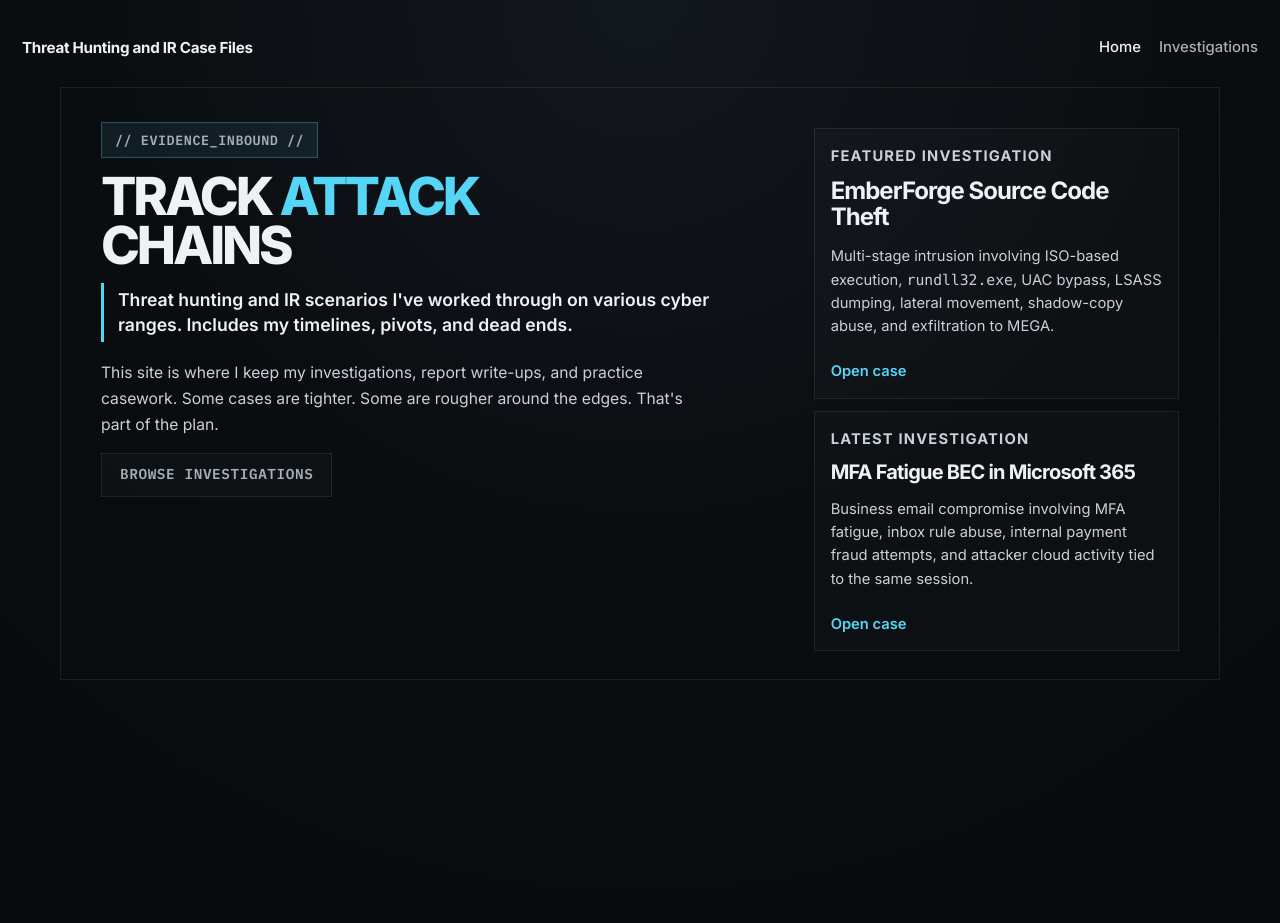
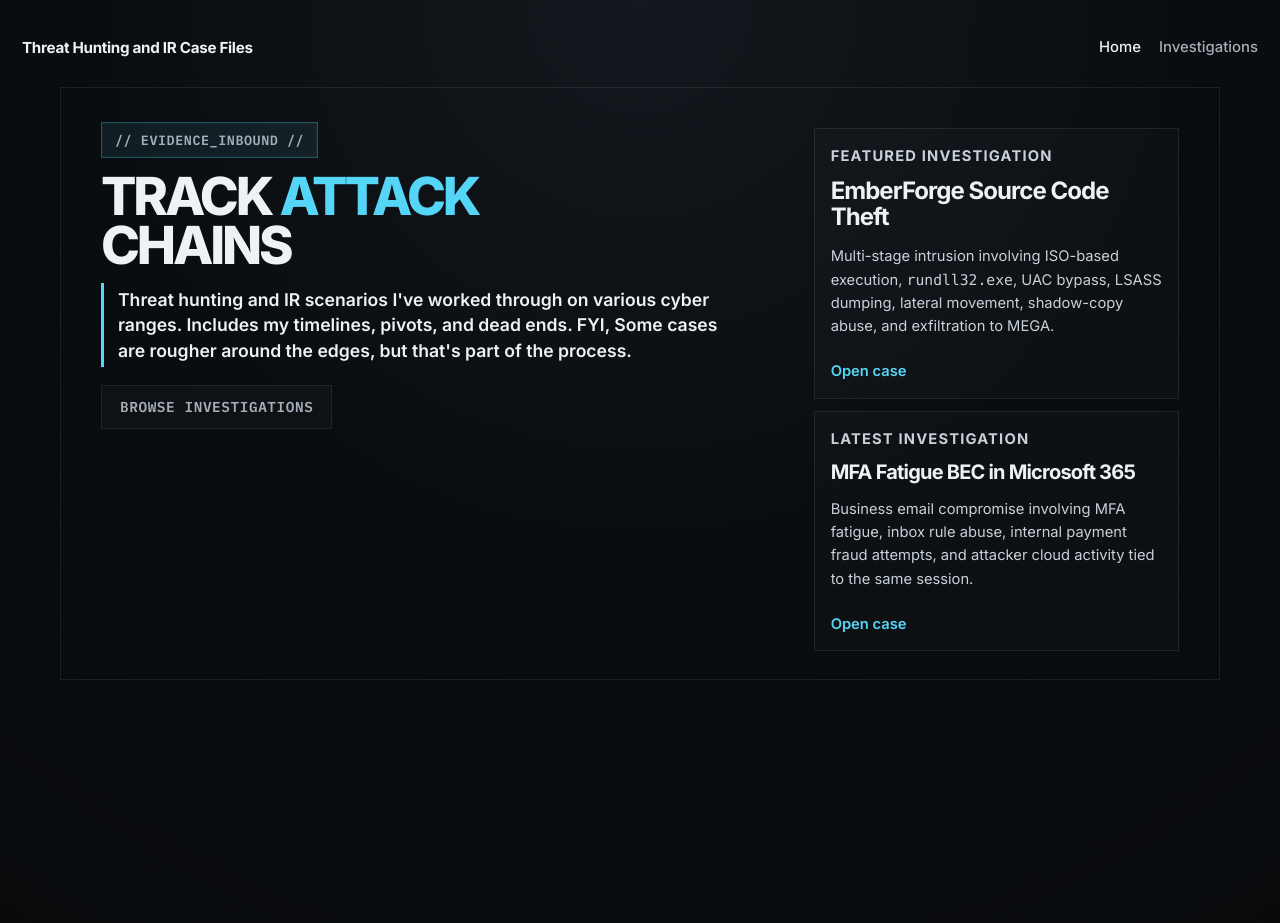
Before and after one commit to j-manli/j-manli.github.io, a Jekyll site: the page built from index.md, in a window 1280 px wide. Built offline with Jekyll 4.4.1, drawn with Linux system fonts in a browser that asks for light colours.

Commit message:
Update index.md

```diff
--- a/index.md
+++ b/index.md
@@ -13,12 +13,8 @@ permalink: /
         <h1 class="hero-title">TRACK <span class="accent">ATTACK</span> CHAINS</h1>
 
         <div class="hero-callout">
-          Threat hunting and IR scenarios I've worked through on various cyber ranges. Includes my timelines, pivots, and dead ends.
+          Threat hunting and IR scenarios I've worked through on various cyber ranges. Includes my timelines, pivots, and dead ends. FYI, Some cases are rougher around the edges, but that's part of the process.
         </div>
-
-        <p class="hero-intro hero-intro-tight">
-          This site is where I keep my investigations, report write-ups, and practice casework. Some cases are tighter. Some are rougher around the edges. That's part of the plan.
-        </p>
 
         <div class="button-row">
           <a class="button-link" href="/investigations/">BROWSE INVESTIGATIONS</a>
```
